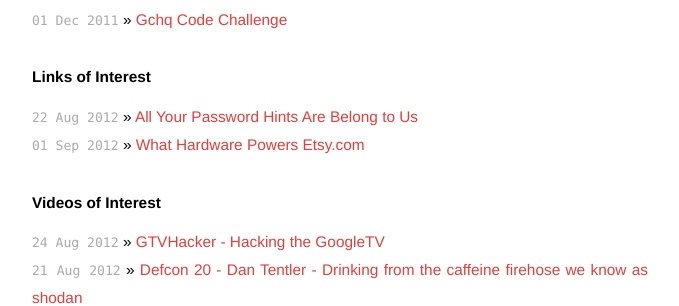
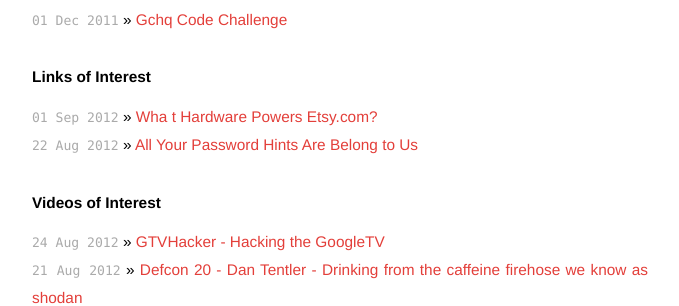
Before and after one commit to cgar/cgar.github.com, a Jekyll site: the page built from index.html, in a window 1280 px wide. Shown: the part 132-438 px from the top of the page, without its empty margins (300-979 px from the left). Built offline with Jekyll 4.4.1, drawn with Linux system fonts in a browser that asks for light colours; Markdown is read by kramdown in place of the engine named in the settings.

Commit message:
sep-01 link

```diff
--- a/index.html
+++ b/index.html
@@ -13,8 +13,9 @@
 
   <h1>Links of Interest</h1>
   <ul class="posts">
-      <li><span>22 Aug 2012</span> &raquo; <a href="http://blog.spiderlabs.com/2012/08/all-your-password-hints-are-belong-to-us.html">All Your Password Hints Are Belong to Us</a></li>
-      <li><span>01 Sep 2012</span> &raquo; <a href="http://codeascraft.etsy.com/2012/08/31/what-hardware-powers-etsy-com/">What Hardware Powers Etsy.com</a></li>
+
+  <li><span>01 Sep 2012</span> &raquo; <a href="http://codeascraft.etsy.com/2012/08/31/what-hardware-powers-etsy-com/">Wha    t Hardware Powers Etsy.com?</a></li>
+  <li><span>22 Aug 2012</span> &raquo; <a href="http://blog.spiderlabs.com/2012/08/all-your-password-hints-are-belong-to-us.html">All Your Password Hints Are Belong to Us</a></li>
   </ul>
 
   <h1>Videos of Interest</h1>
```
